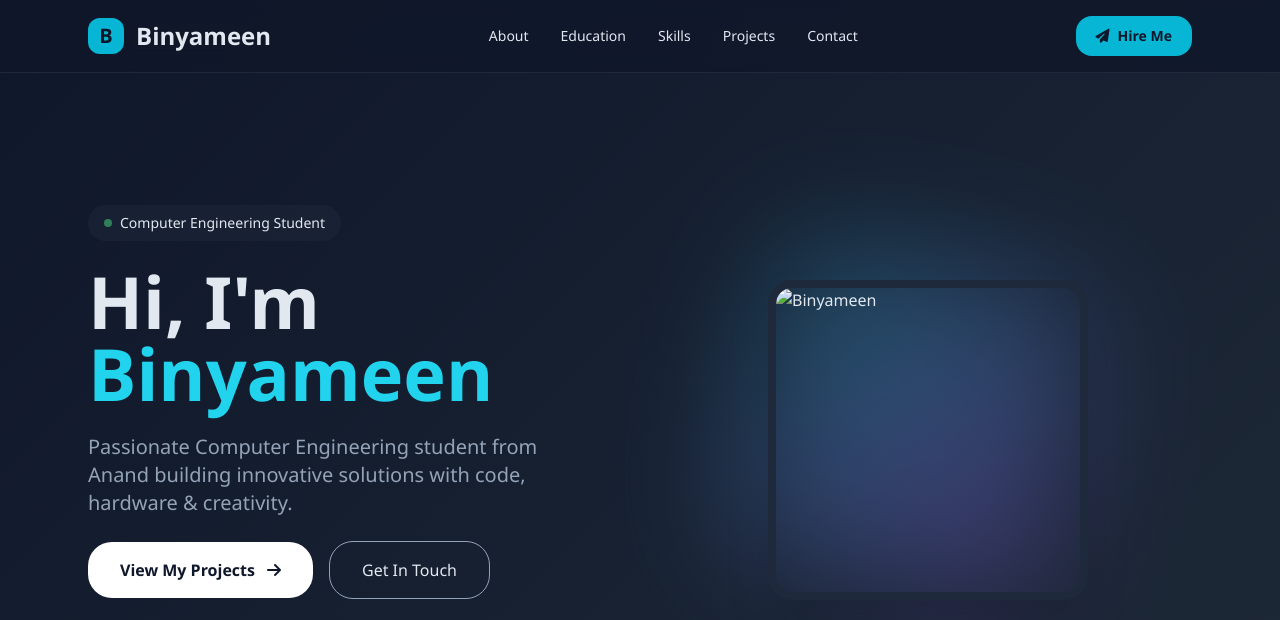
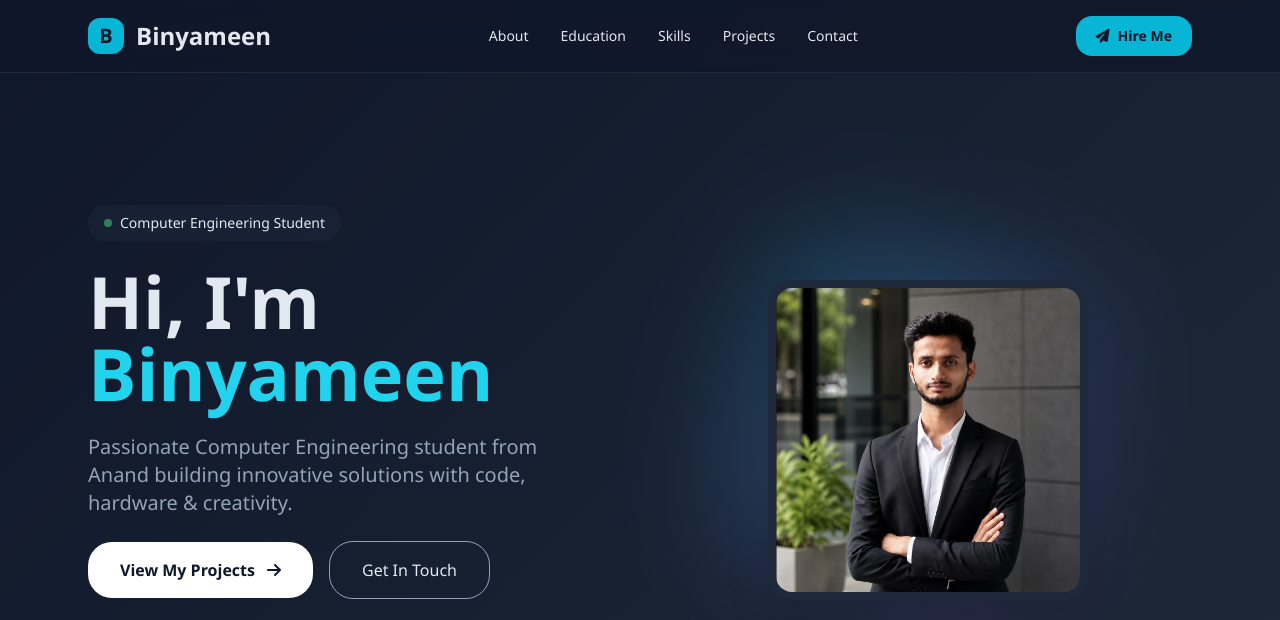
Before and after one commit to mansuribinyameen-bit/port-folio, a plain HTML site: page index.html in a window 1280 px wide. Shown: the top 620 px of the page. Drawn offline with nearby package versions, Linux system fonts and the light colour scheme.

Commit message:
Fix HTML encoding issues in index.html

```diff
--- a/index.html
+++ b/index.html
@@ -102,7 +102,7 @@
       <div class="flex justify-center">
         <div class="relative">
           <div class="w-80 h-80 bg-gradient-to-br from-cyan-400 to-purple-500 rounded-[4rem] rotate-12 absolute -inset-4 blur-3xl opacity-30"></div>
-          <img src="Screnshot 2026-05-11 070645.png"
+          <img src="Screenshot 2026-05-11 070645.png"
                alt="Binyameen"
                class="w-80 h-80 object-cover rounded-3xl border-8 border-slate-800 shadow-2xl relative">
         </div>
```
